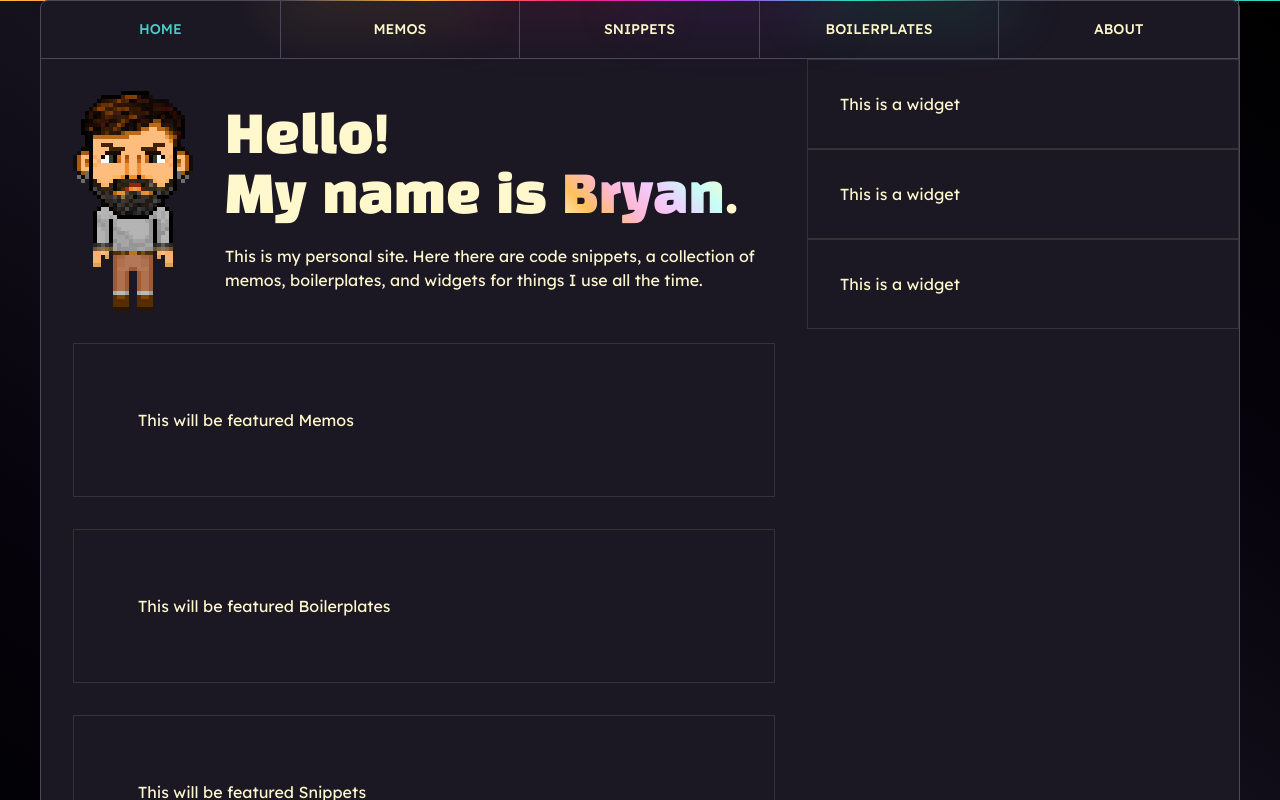
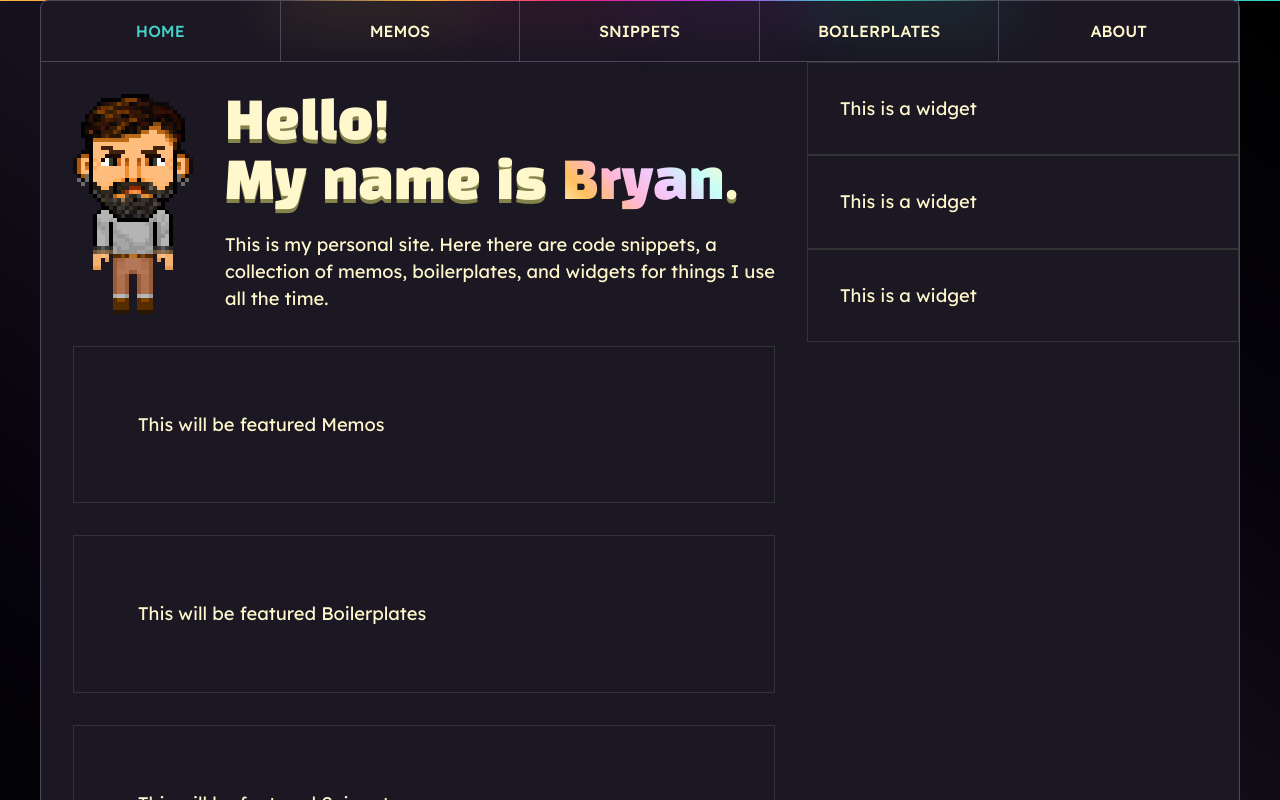
Before and after one commit to arthvadrr/bryan-patrick-portfolio, a Next.js app: page / in a window 1280 px wide. Shown: the top 800 px of the page. Built offline with nearby package versions, Linux system fonts and the light colour scheme; what @mui/material-nextjs would draw is missing.

Commit message:
feat: hover gradient effect

```diff
--- a/components/GradientText.tsx
+++ b/components/GradientText.tsx
@@ -1,24 +1,55 @@
+import { useRef } from "react";
 import { Box } from "@mui/material";
-import type { ReactNode } from "react";
+import type { ReactNode, PointerEvent } from "react";
 
 interface GradientTextProps {
   children: ReactNode;
   gradient?: string;
+  makeLettersBiggerOnHover?: boolean
 }
 
+/*====================================================
+* How could a site ever be cool without gradient text?
+*
+* You'll notice on mouseover we do a cool little effect.
+* It moves the gradient around. It's meant to be cute.
+*
+* We use a css var to do so instead of say, useState.
+*
+* This works better than trying to change the property
+* with state, so we avoid re-renders. We like to
+* avoid those. Also it performs well and is inexpensive.
+*======================================================*/
 export default function GradientText({
   children,
   gradient = "linear-gradient(45deg, #fff8cc, #ffc05c, #ffb7d6, #f1ccff, #c6fff6, #fff8cc)",
 }: GradientTextProps) {
+  const $Box = useRef<HTMLDivElement>(null);
+
+  function handlePointerMove(e: PointerEvent<HTMLDivElement>) {
+    const $BoxWithMouse = $Box.current;
+    const rect = e.currentTarget.getBoundingClientRect();
+    const posX = e.clientX - rect.left;
+
+    $BoxWithMouse!.style.setProperty("--mouseX", `${posX}px`);
+  }
+
   return (
     <Box
+      ref={$Box}
+      onPointerMove={handlePointerMove}
       sx={{
+        "--mouseX": "0",
         display: "inline-block",
         backgroundImage: gradient,
+        backgroundRepeat: 'repeat',
+        backgroundPositionX: `var(--mouseX)`,
         backgroundClip: "text",
         WebkitBackgroundClip: "text",
         color: "transparent",
         WebkitTextFillColor: "transparent",
+        textShadow: 'none',
+        cursor: 'default',
 
         "& > *": {
           display: "contents",
@@ -27,5 +58,5 @@ export default function GradientText({
     >
       {children}
     </Box>
-  );
+  )
 }
--- a/src/app/page.tsx
+++ b/src/app/page.tsx
@@ -8,6 +8,7 @@ import FeaturedMemos from "../../components/FeaturedMemos";
 import FeaturedBoilerPlates from "../../components/FeaturedBoilerplates";
 import FeaturedSnippets from "../../components/FeaturedSnippets";
 import GradientText from "../../components/GradientText";
+import { useTheme } from "@mui/material";
 
 /*============================================================
  * "The place where you lock yourself in and lock all else out,
@@ -17,6 +18,8 @@ import GradientText from "../../components/GradientText";
  * - Geralt of Rivia
  *============================================================*/
 export default function Home() {
+  const retroTheme = useTheme();
+
   return (
     <MainScaffold>
       <Stack
@@ -36,7 +39,9 @@ export default function Home() {
           height="220"
         />
         <Stack spacing={2}>
-          <Typography variant="h1">
+          <Typography variant="h1" sx={{
+            textShadow: `0 4px 0 ${retroTheme.palette.text.medium}`
+          }}>
             Hello! <br /> My name is <GradientText>Bryan</GradientText>.
           </Typography>
           <Typography>
--- a/src/theme.ts
+++ b/src/theme.ts
@@ -6,6 +6,7 @@ const COLORS = {
 	aqua: '#46cfc8',
 	orange: '#f28a3a',
 	textLight: '#fff8cc',
+	textMedium: '#84834c',
 	border: '#4d475c',
 };
 
@@ -15,8 +16,12 @@ const FONTS = {
 	heading: 'var(--font-heading), "Black Han Sans", sans-serif',
 };
 
+/*======================================
+ * Note to self that fontSize 14 is 16px
+ *======================================*/
 const retroTheme = createTheme({
 	typography: {
+		fontSize: 16,
 		fontFamily: FONTS.body,
 		h1: {
 			fontFamily: FONTS.heading,
@@ -93,6 +98,7 @@ const retroTheme = createTheme({
 		text: {
 			primary: COLORS.textLight,
 			secondary: COLORS.textLight,
+			medium: COLORS.textMedium,
 		},
 		divider: COLORS.border,
 	},
```
Also changed, not shown: src/mui.d.ts (+9 -0 lines).
